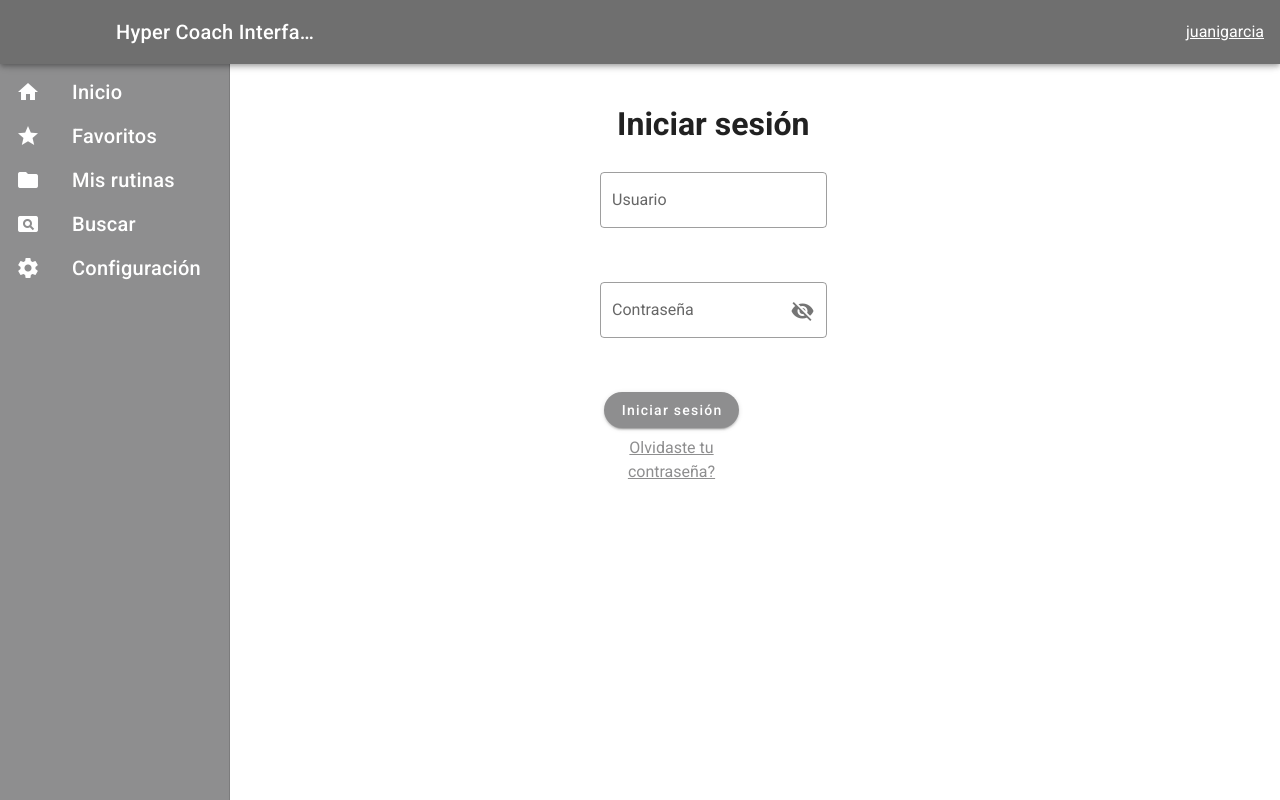
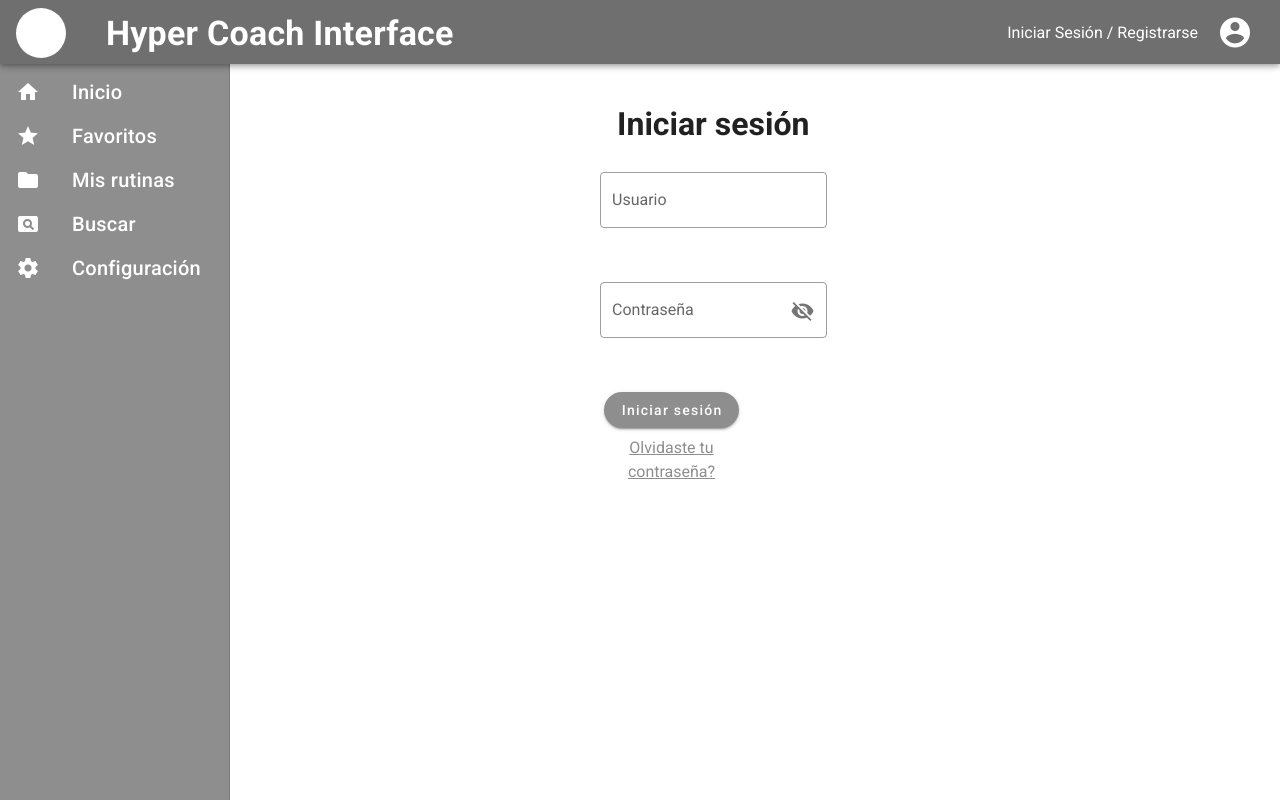
Before and after one commit to mbartellini/HyperCoachInterface, a Vue app: page /login in a window 1280 px wide. Built offline with nearby package versions, Linux system fonts and the light colour scheme; what vuesax would draw is missing.

Commit message:
Improve user card

```diff
--- a/src/components/TopBar.vue
+++ b/src/components/TopBar.vue
@@ -1,31 +1,49 @@
 <template>
-  <v-app-bar app clipped-left class="secondary align-center">
-    <v-img src="@/assets/hci.png" alt="Logo" min-width="100" min-height="100" max-height="100" max-width="100"/>
-    <!-- <v-app-bar-nav-icon v-if="!permanent" @click.stop="drawer = !drawer" /> -->
-    <v-app-bar-title class="title" >Hyper Coach Interface</v-app-bar-title>
-    <v-spacer/>
-    <div v-if="username"> <!-- Logged in -->
-      <router-link class="loginprompt" :to="{name: profileRoute}">
-        {{username}}
-      </router-link>
-<!--      <v-img class="profilepic" src="@/assets/Juani.jpeg" />-->
+  <v-app-bar app clipped-left class="secondary py-0">
+    <v-container fluid fill-height>
+      <v-row class="align-center">
+        <v-avatar
+            class="mr-10"
+            color="white"
+            size="50"
+        >
+          <v-img alt="Logo de Hyper Coach Interface" src="@/assets/hci.png"/>
+        </v-avatar>
+        <v-toolbar-title class="white--text font-weight-bold text-lg-h4 text-md-h4">Hyper Coach Interface</v-toolbar-title>
 
-<!--      <figure >-->
-<!--        <router-link class="profilepic" :to="{name: profileRoute}" >-->
-<!--          <img :src="profile_pic" :height="32" :width="32" class="profilepic" alt="Profile picture"/>-->
-<!--        </router-link>-->
-<!--      </figure>-->
-    </div>
-    <div v-else> <!-- Not logged in -->
-      <router-link class="loginprompt" :to="{name: 'Login'}">
-        Iniciar sesión /
-      </router-link>
-      <router-link class="loginprompt" :to="{name: 'Registration'}" >
-        Registrarse
-      </router-link>
-    </div>
+        <v-spacer></v-spacer>
+
+
+        <v-card v-if="username" flat class="d-flex align-center justify-center pa-1" color="transparent" :to="profileRoute">
+          <p class="ma-3 hidden-sm-and-down white--text">{{username}}</p>
+          <v-avatar
+              size="50"
+          >
+            <v-img :alt="'Foto de perfil de {{username}}'" src="@/assets/Juani.jpeg"></v-img>
+          </v-avatar>
+        </v-card>
+        <v-card v-else flat class="d-flex align-center justify-center pa-1" color="transparent" :to="profileRoute">
+          <p class="ma-3 hidden-sm-and-down white--text">Iniciar Sesión / Registrarse</p>
+          <v-avatar
+              size="50"
+          >
+            <v-icon large color="white">
+              mdi-account-circle
+            </v-icon>
+          </v-avatar>
+        </v-card>
+      </v-row>
+    </v-container>
+
   </v-app-bar>
+
 </template>
+
+
+<!--
+
+-->
+
 
 <script>
 export default {
@@ -33,7 +51,7 @@ export default {
 
   data: () => ({
     profileRoute: 'Profile',
-    username: 'juanigarcia',
+    username: null,
     profile_pic: "@/assets/Juani.jpeg",
   }),
 }
```
